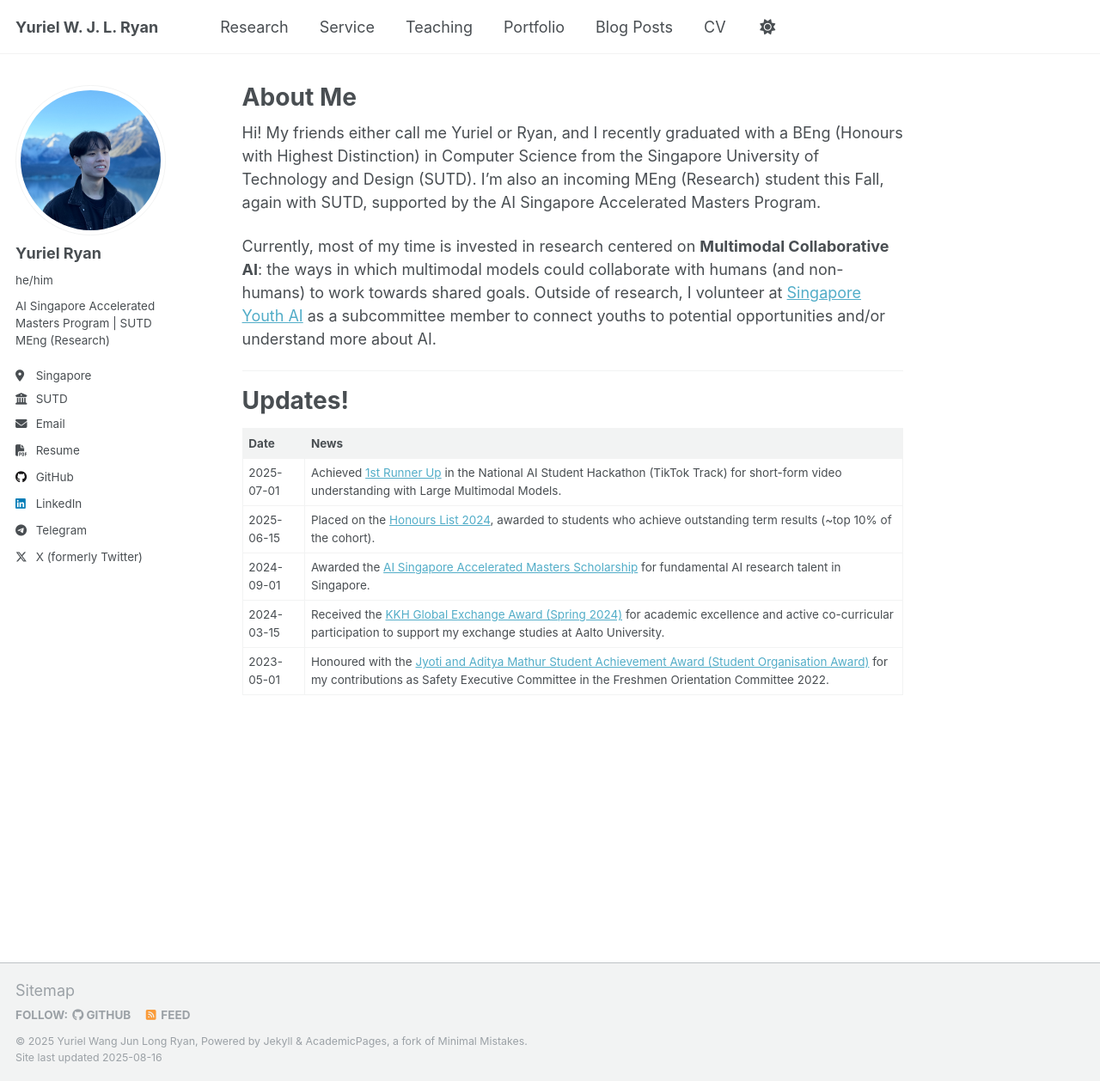
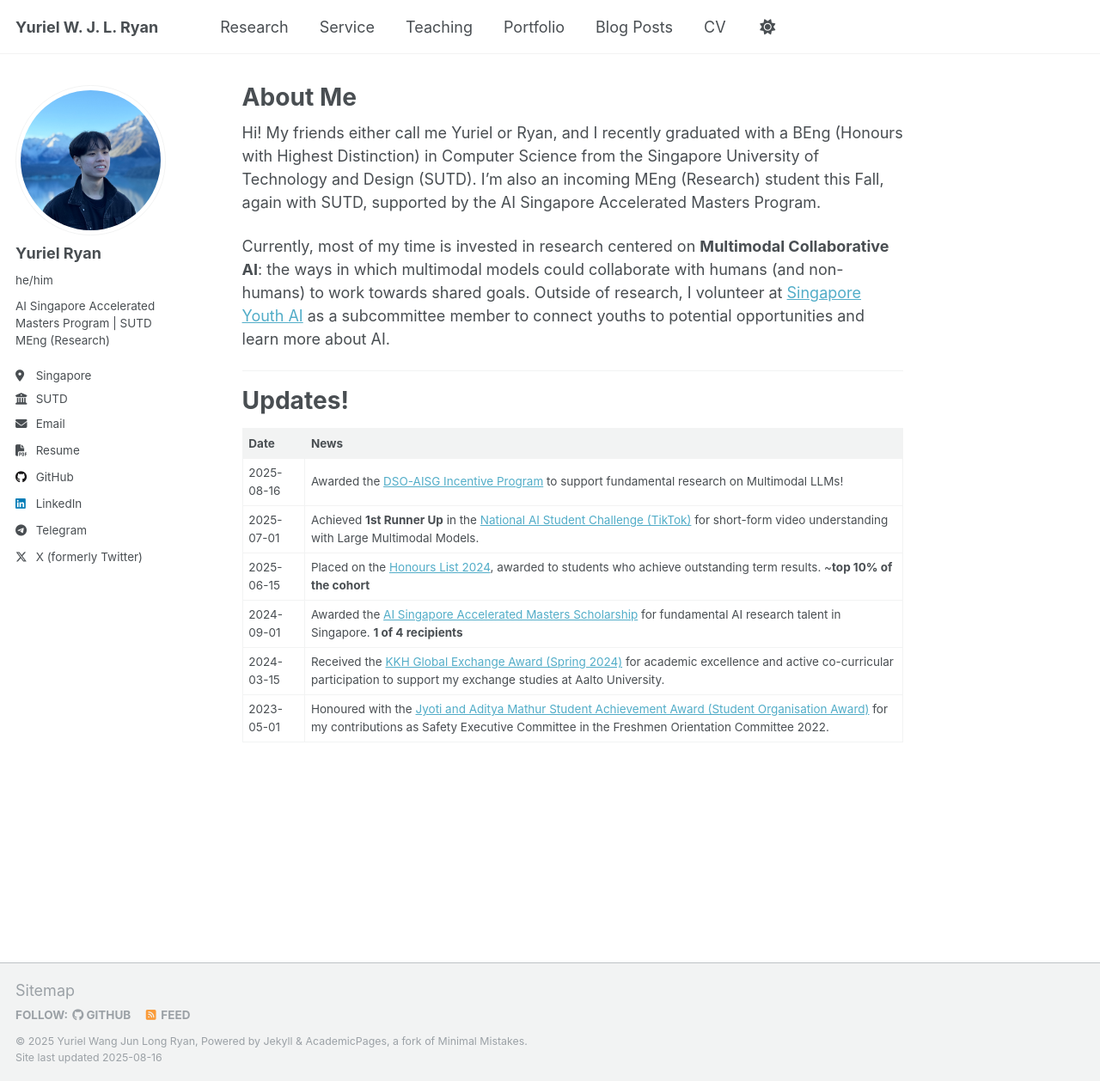
Before and after one commit to SausageMuffins/SausageMuffins.github.io, a Jekyll site: the page built from _pages/about.md, in a window 1280 px wide and 1258 px high. Shown: the whole window at 86% size. Built offline with Jekyll 4.4.1, drawn with Linux system fonts in a browser that asks for light colours; a script that is not in the unit is left out.

Commit message:
Updated news section

```diff
--- a/_pages/about.md
+++ b/_pages/about.md
@@ -9,7 +9,7 @@ redirect_from:
 
 Hi! My friends either call me Yuriel or Ryan, and I recently graduated with a BEng (Honours with Highest Distinction) in Computer Science from the Singapore University of Technology and Design (SUTD). I'm also an incoming MEng (Research) student this Fall, again with SUTD, supported by the AI Singapore Accelerated Masters Program.
 
-Currently, most of my time is invested in research centered on **Multimodal Collaborative AI**: the ways in which multimodal models could collaborate with humans (and non-humans) to work towards shared goals. Outside of research, I volunteer at [Singapore Youth AI](https://www.sgyouthai.org/){:target="_blank"} as a subcommittee member to connect youths to potential opportunities and/or understand more about AI.
+Currently, most of my time is invested in research centered on **Multimodal Collaborative AI**: the ways in which multimodal models could collaborate with humans (and non-humans) to work towards shared goals. Outside of research, I volunteer at [Singapore Youth AI](https://www.sgyouthai.org/){:target="_blank"} as a subcommittee member to connect youths to potential opportunities and learn more about AI.
 
 ---
 
@@ -17,9 +17,10 @@ Currently, most of my time is invested in research centered on **Multimodal Coll
 
 Date | News
 -----|-------
-2025-07-01 | Achieved <a href="https://learn.aisingapore.org/national-ai-student-challenge-2025/" target="_blank">1st Runner Up</a> in the National AI Student Hackathon (TikTok Track) for short-form video understanding with Large Multimodal Models.
-2025-06-15 | Placed on the <a href="Attachments/Honours_List_2024.pdf" target="_blank">Honours List 2024</a>, awarded to students who achieve outstanding term results (~top 10% of the cohort).
-2024-09-01 | Awarded the <a href="https://aisingapore.org/research/ai-amp/" target="_blank">AI Singapore Accelerated Masters Scholarship</a> for fundamental AI research talent in Singapore.
+2025-08-16 | Awarded the <a href="https://aisingapore.org/research/dso-aisg-research-awards/" target="_blank">DSO-AISG Incentive Program</a> to support fundamental research on Multimodal LLMs!
+2025-07-01 | Achieved **1st Runner Up** in the <a href="https://learn.aisingapore.org/national-ai-student-challenge-2025/" target="_blank">National AI Student Challenge (TikTok)</a> for short-form video understanding with Large Multimodal Models.
+2025-06-15 | Placed on the <a href="Attachments/Honours_List_2024.pdf" target="_blank">Honours List 2024</a>, awarded to students who achieve outstanding term results. ~**top 10% of the cohort**
+2024-09-01 | Awarded the <a href="https://aisingapore.org/research/ai-amp/" target="_blank">AI Singapore Accelerated Masters Scholarship</a> for fundamental AI research talent in Singapore. **1 of 4 recipients**
 2024-03-15 | Received the <a href="https://www.sutd.edu.sg/Student-Development/Global/Scholarships-and-Awards/KKH-SUTD-Exchange-Award" target="_blank">KKH Global Exchange Award (Spring 2024)</a> for academic excellence and active co-curricular participation to support my exchange studies at Aalto University.
 2023-05-01 | Honoured with the <a href="https://sutd.edu.sg/Student-Development/Student-Life/SUTD-Student-Achievement-Awards" target="_blank">Jyoti and Aditya Mathur Student Achievement Award (Student Organisation Award)</a> for my contributions as Safety Executive Committee in the Freshmen Orientation Committee 2022.
 
```
